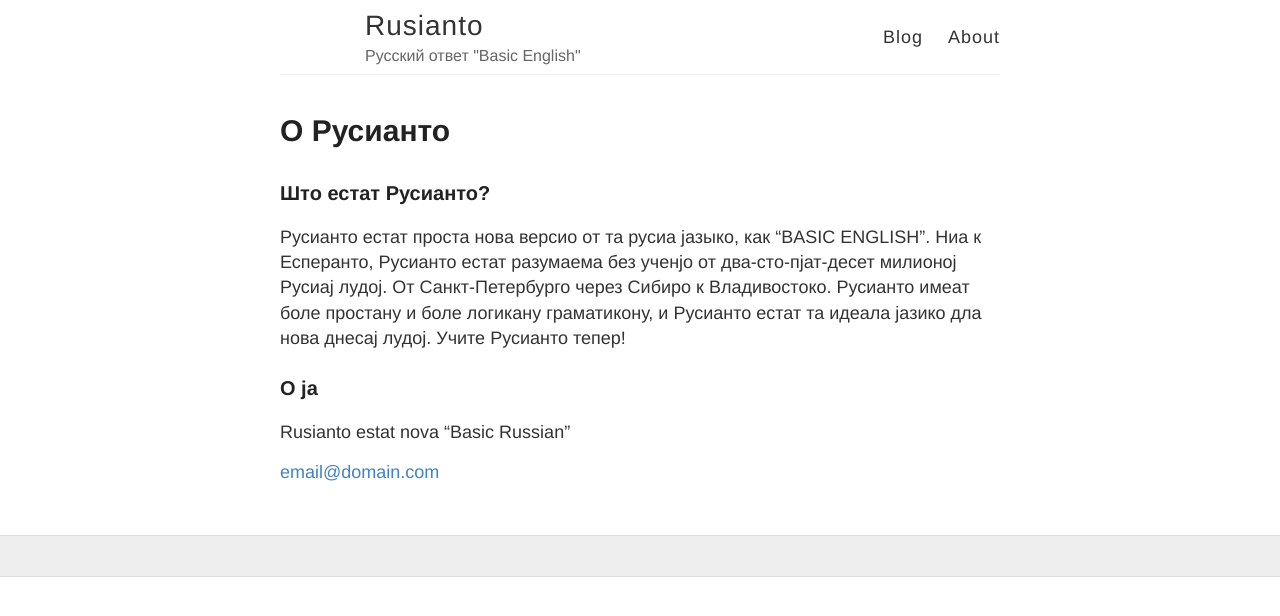
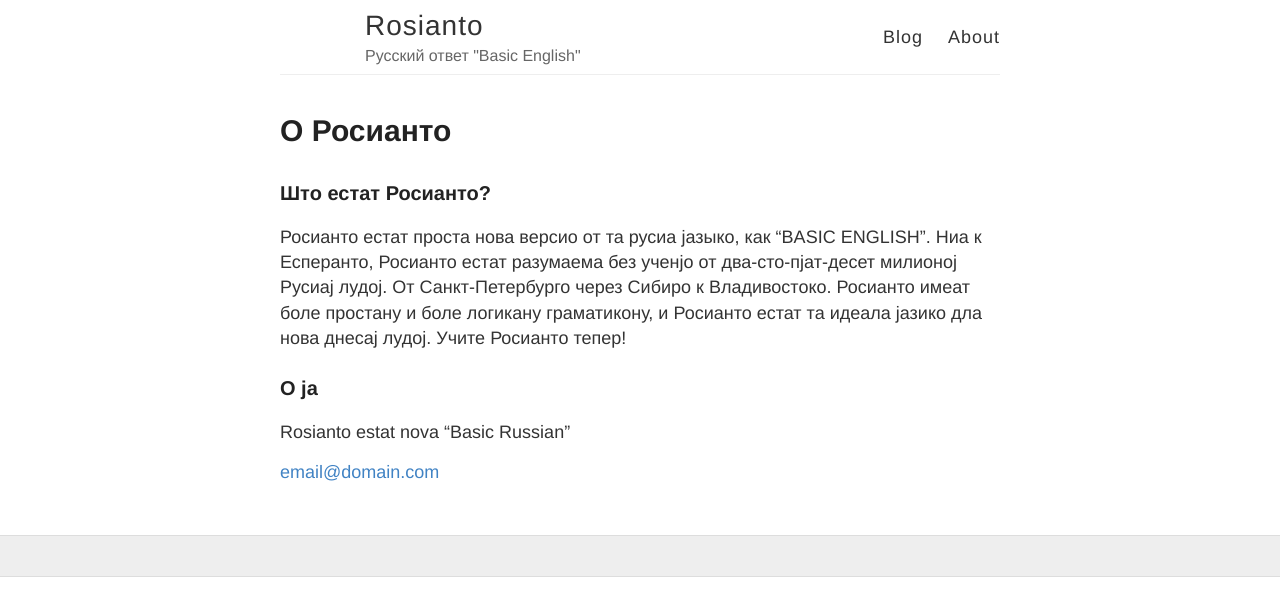
Before and after one commit to learnrusanto/learnrusanto.github.io, a Jekyll site: the page built from about.md, in a window 1280 px wide. Shown: the top 616 px of the page. Built offline with Jekyll 4.4.1, drawn with Linux system fonts in a browser that asks for light colours.

Commit message:
rosianto

```diff
--- a/_config.yml
+++ b/_config.yml
@@ -3,7 +3,7 @@
 #
 
 # Name of your site (displayed in the header)
-name: Rusianto
+name: Rosianto
 
 # Short bio or description (displayed in the header)
 description: Русский ответ "Basic English"
--- a/about.md
+++ b/about.md
@@ -1,16 +1,16 @@
 ---
 layout: page
-title: О Русианто
+title: О Росианто
 permalink: /about/
 ---
 
 
-### Што естат Русианто?
+### Што естат Росианто?
 
-Русианто естат проста нова версио от та русиа јазыко, как "BASIC ENGLISH". Ниа к Есперанто, Русианто естат разумаема без ученјо от два-сто-пјат-десет милионој Русиај лудој. От Санкт-Петербурго через Сибиро к Владивостоко. Русианто имеат боле простану и боле логикану граматикону, и Русианто естат та идеала јазико дла нова днесај лудој. Учите Русианто тепер!
+Росианто естат проста нова версио от та русиа јазыко, как "BASIC ENGLISH". Ниа к Есперанто, Росианто естат разумаема без ученјо от два-сто-пјат-десет милионој Русиај лудој. От Санкт-Петербурго через Сибиро к Владивостоко. Росианто имеат боле простану и боле логикану граматикону, и Росианто естат та идеала јазико дла нова днесај лудој. Учите Росианто тепер!
 
 ### О ја
 
-Rusianto estat nova "Basic Russian"
+Rosianto estat nova "Basic Russian"
 
 [email@domain.com](mailto:email@domain.com)
```
Also changed, not shown: _posts/1970-01-01-Gramatiko.md (+4 -4 lines), _posts/1990-01-01-Alfabeto.md (+1 -1 lines).
